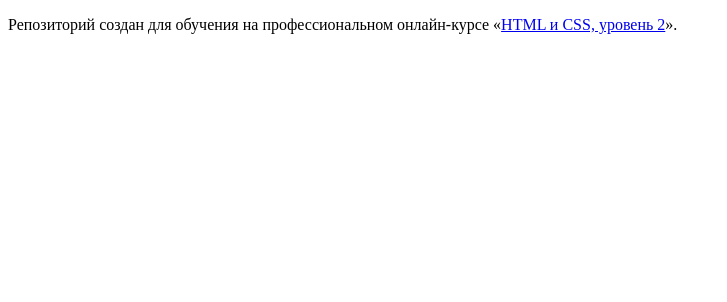
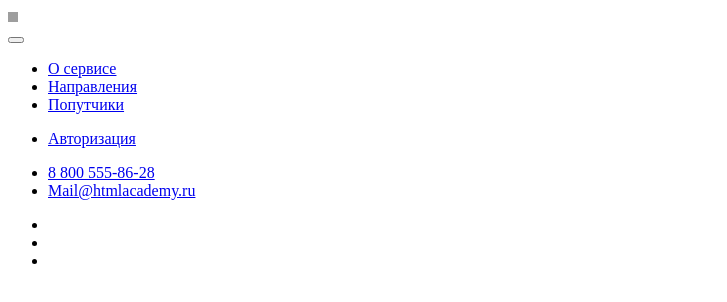
Before and after one commit to SldTir/874017-pognali-18, a website: page source/index.html in a window 1280 px wide. Shown: the whole page, without its empty margins (0-727 px from the left). Drawn offline with Linux system fonts and the light colour scheme; grey boxes are pictures that could not be loaded.

Commit message:
Сверстал header главной страницы

```diff
--- a/source/index.html
+++ b/source/index.html
@@ -1,12 +1,75 @@
 <!DOCTYPE html>
 <html lang="ru">
+
 <head>
   <meta charset="utf-8">
   <title>HTML Academy: Погнали</title>
 </head>
+
 <body>
+  <header class="page-header">
+    <a class="page-header__logo" href="#">
+      <img class="page-header__logo-image" src="https://via.placeholder.com" width="10" height="10"
+        atl="Логотип Погнали?">
+    </a>
+    <div class="wrapper">
+      <button class="toogle"></button>
+      <nav class="main-nav">
+        <ul class="main-nav__list site-list">
+          <li class="site-list__item">
+            <a href="#">О сервисе</a>
+          </li>
+          <li class="site-list__item">
+            <a href="#">Направления</a>
+          </li>
+          <li class="site-list__item">
+            <a href="#">Попутчики</a>
+          </li>
+        </ul>
+        <ul class="main-nav__list user-list">
+          <li class="user-list__item">
+            <a class="user-list__login" href="#">Авторизация</a>
+          </li>
+        </ul>
+        <ul class="main-nav__list contact-list">
+          <li class="contact-list__item">
+            <a class="contact-list__tel" href="tel:+88005558628">
+              <!--Псевдоэлемент иконка телефона-->
+              8 800 555-86-28
+            </a>
+          </li>
+          <li class="contact-list__item">
+            <a class="contact-list__letter" href="#">
+              <!--Псевдоэлемент иконка письма-->
+              Mail@htmlacademy.ru
+            </a>
+          </li>
+        </ul>
+        <ul class="main-nav__list social-networks__list">
+          <li class="social-networks__item">
+            <a href="https://ru-ru.facebook.com/" aria-label="Facebook">
+              <!--Картинка вставленая через CSS-->
+            </a>
+          </li>
+          <li class="social-networks__item">
+            <a href="https://vk.com/feed" aria-label="В контакте">
+              <!--Картинка вставленая через CSS-->
+            </a>
+          </li>
+          <li class="social-networks__item">
+            <a href="https://www.instagram.com/?hl=ru" aria-label="Instagram">
+              <!--Картинка вставленая через CSS-->
+            </a>
+          </li>
+        </ul>
+      </nav>
+    </div>
+  </header>
+  <main>
 
-    <p>Репозиторий создан для обучения на профессиональном онлайн‑курсе «<a href="https://htmlacademy.ru/intensive/adaptive">HTML и CSS, уровень 2</a>».</p>
+  </main>
+
 
 </body>
+
 </html>
```
Also changed, not shown: source/catalog.html (added), source/form.html (added). Lines whose indentation alone changed are shown as unchanged.
